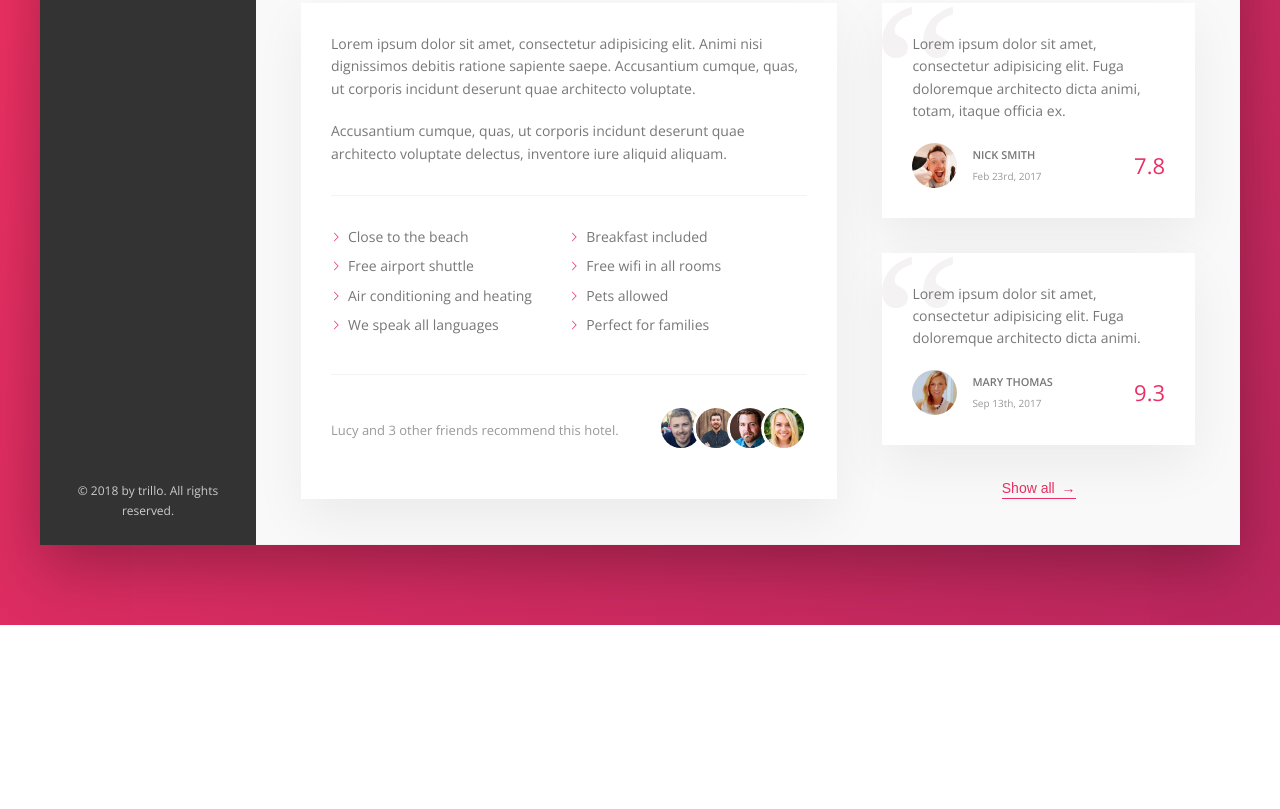
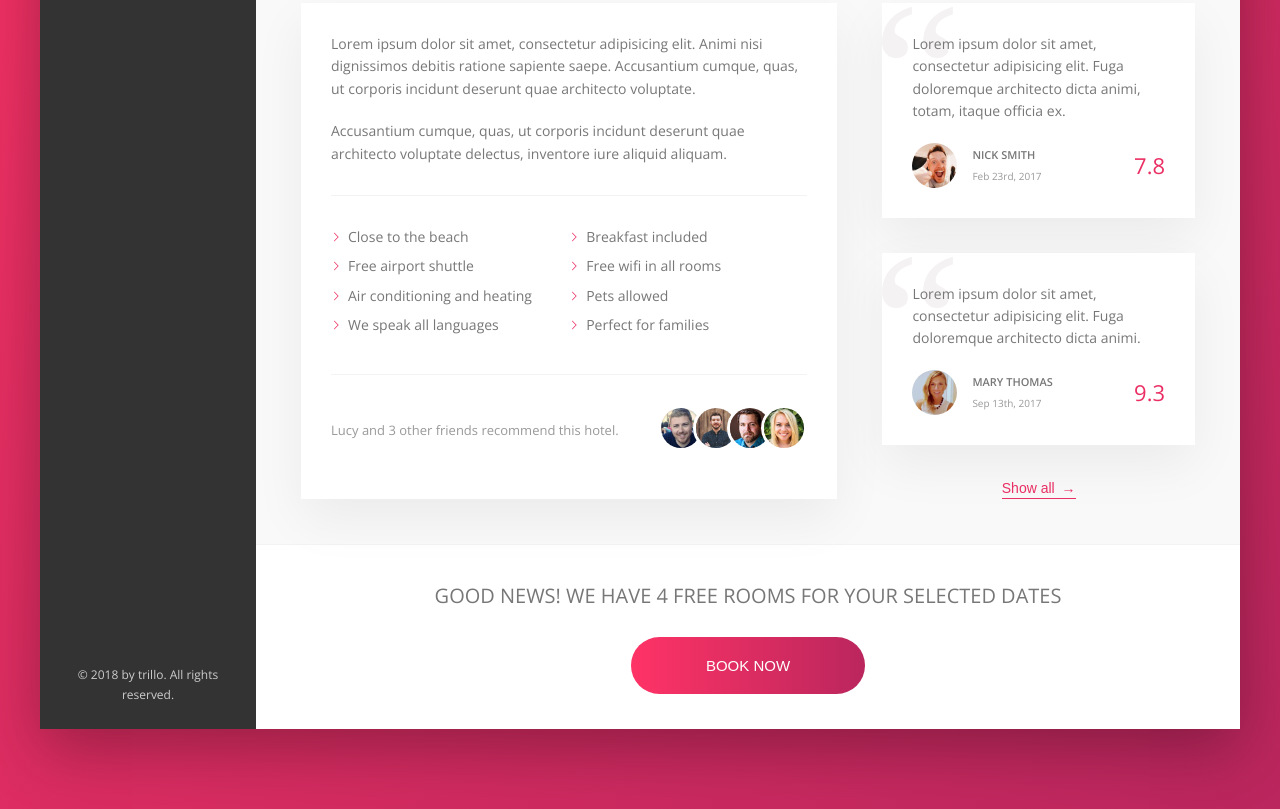
Before and after one commit to dcschmid/trillo, a website: page index.html in a window 1280 px wide. Shown: the part 644-1453 px from the top of the page. Before the commit the page ends 1269 px from the top, so only its background shows below. Drawn offline with nearby package versions, Linux system fonts and the light colour scheme; files that its build step writes are made by us from their sources.

Commit message:
Building the cta section

```diff
--- a/index.html
+++ b/index.html
@@ -204,6 +204,15 @@
                             <button class="btn-inline">Show all <span>&rarr;</span></button>
                         </div>
                     </div>
+                    <div class="cta">
+                        <h2 class="cta__book-now">
+                            Good news! We have 4 free rooms for your selected dates
+                        </h2>
+                        <button class="btn">
+                            <span class="btn__visible">Book now</span>
+                            <span class="btn__invisible">Only 4 rooms left</span>
+                        </button>
+                    </div>
                 </main>
             </div>
         </div>
--- a/sass/_components.scss
+++ b/sass/_components.scss
@@ -421,3 +421,65 @@
     z-index: 1;
   }
 }
+
+
+.cta {
+  padding: 3.5rem 0;
+  text-align: center;
+
+  &__book-now {
+    font-weight: 300;
+    font-size: 2rem;
+    text-transform: uppercase;
+    margin-bottom: 2.5rem;
+  }
+}
+
+
+.btn {
+  font-size: 1.5rem;
+  font-weight: 300;
+  text-transform: uppercase;
+  border-radius: 100px;
+  border: none;
+  background-image: linear-gradient(to right, var(--color-primary-light), var(--color-primary-dark));
+  color: #fff;
+  position: relative;
+  overflow: hidden;
+  cursor: pointer;
+
+  & > * {
+    display: inline-block;
+    height: 100%;
+    width: 100%;
+    transition: all 0.2s;
+  }
+
+  &__visible {
+    padding: 2rem 7.5rem;
+  }
+
+  &__invisible {
+    position: absolute;
+    padding: 2rem 0;
+    left: 0;
+    top: -100%;
+  }
+
+  &:hover {
+    background-image: linear-gradient(to left, var(--color-primary-light), var(--color-primary-dark));
+  }
+
+  &:hover &__visible{
+    transform: translateY(100%);
+  }
+
+  &:hover &__invisible {
+    top: 0;
+  }
+
+  &:focus {
+    outline: none;
+    animation: pulstate 1s infinite;
+  }
+}
```
